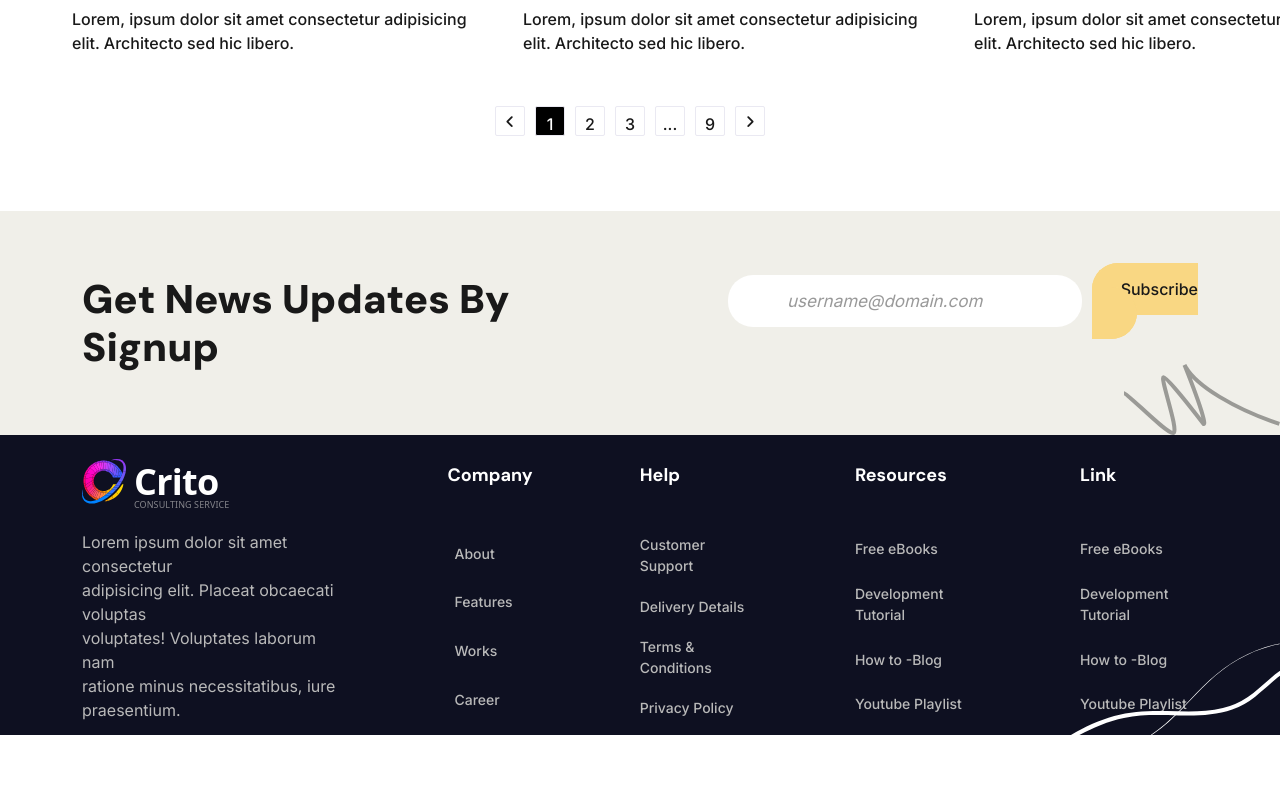
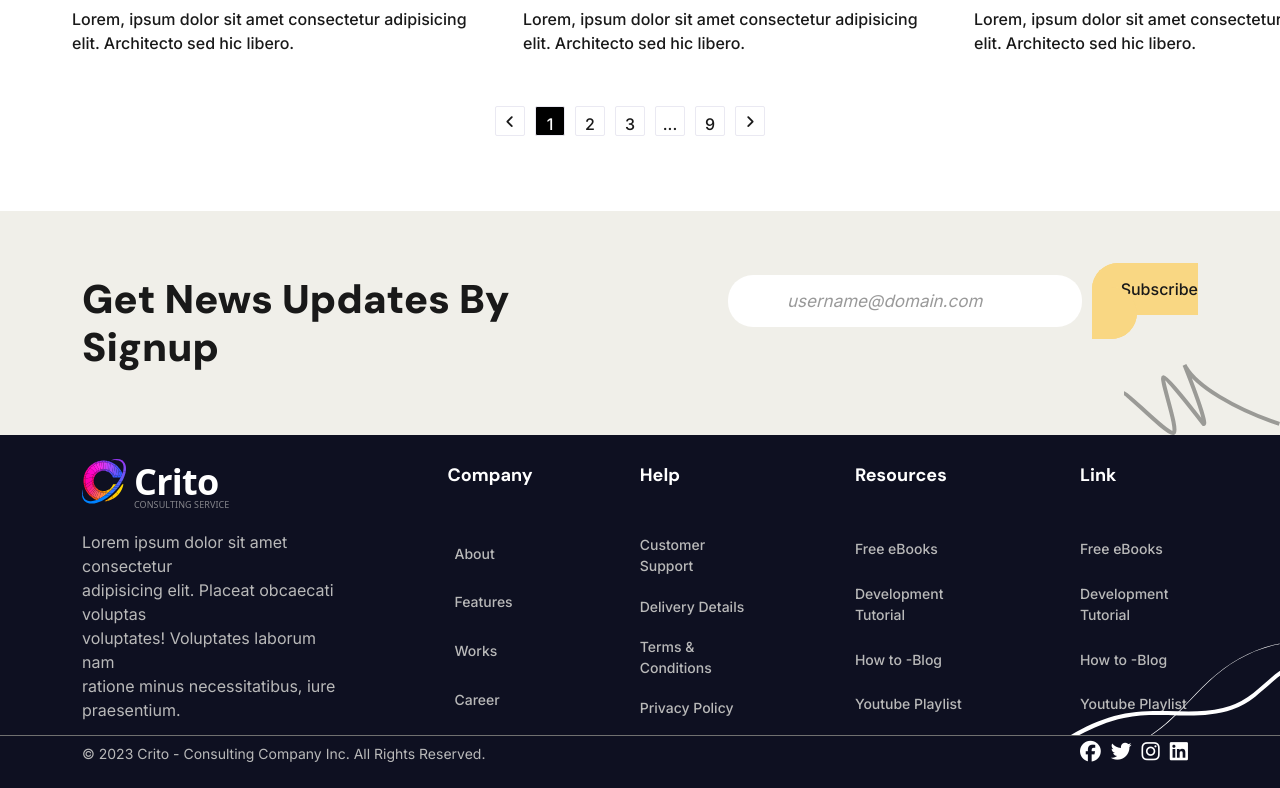
Before and after one commit to Janee4/react-crito, a React (Create React App) app: page /news in a window 1280 px wide. Shown: the part 2174-2962 px from the top of the page. Before the commit the page ends 2912 px from the top, so only its background shows below. Built offline with nearby package versions, Linux system fonts and the light colour scheme; some icons are missing.

Commit message:
news klar!

```diff
--- a/src/components/FooterSection.js
+++ b/src/components/FooterSection.js
@@ -9,7 +9,7 @@ const FooterSection = () => {
     </div>
     <div className="right">
       <div className="social-media">
-        <a href="https://facebook.com" target="_blank"><i className="fa-brands fa-facebook"></i></a>
+      <a href="https://facebook.com" target="_blank"><i className="fa-brands fa-facebook"></i></a>
         <a href="https://twitter.com" target="_blank"><i className="fa-brands fa-twitter"></i></a>
         <a href="https://instagram.com" target="_blank"><i className="fa-brands fa-instagram"></i></a>
         <a id="linked" href="https://linkedin.com" target="_blank"><i className="fa-brands fa-linkedin"></i></a>
--- a/src/components/NewsComponents/NewsBody.js
+++ b/src/components/NewsComponents/NewsBody.js
@@ -18,6 +18,7 @@ import greyLines from '../../assets/images/grey-lines.svg'
 import ArticleandnewsNinepics from './ArticleandnewsNinepics'
 import OverblacknavSectionNews from './OverblacknavSectionNews'
 import BlacknavigationNews from './BlacknavigationNews'
+import FooterSection from '../FooterSection'
 
 const NewsBody = () => {
   return (
@@ -78,6 +79,7 @@ const NewsBody = () => {
     <img src={greyLines} alt=""/>
   </div>
 </section>
+<FooterSection />
 
 
 
```
